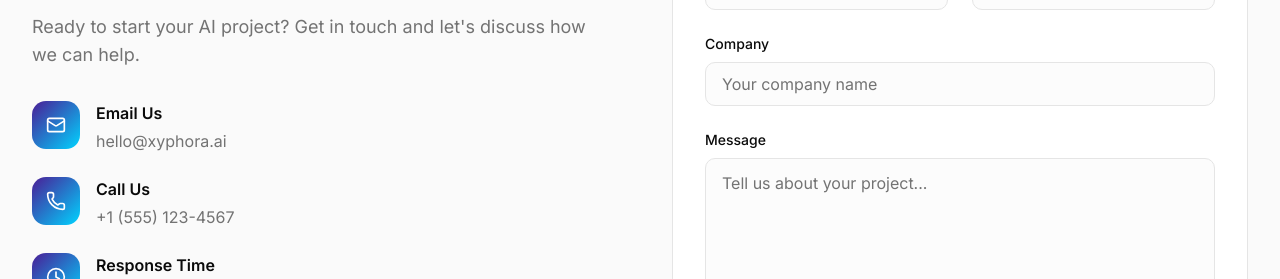
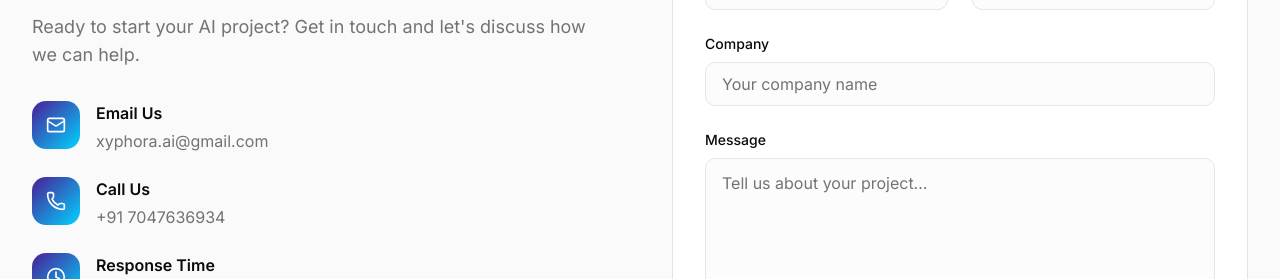
Before and after one commit to Tourabhjatav/Xyphora-AI, a Next.js app: page / in a window 1280 px wide. Shown: the part 9620-9899 px from the top of the page. Built offline with nearby package versions, Linux system fonts and the light colour scheme.

Commit message:
Refactor ContactSection component with updated details

```diff
--- a/src/components/contact-section.tsx
+++ b/src/components/contact-section.tsx
@@ -40,11 +40,11 @@ export function ContactSection() {
             <div className="space-y-6">
               <div className="flex items-start gap-4">
                 <div className="w-12 h-12 rounded-xl gradient-purple-cyan flex items-center justify-center flex-shrink-0"><Mail className="w-5 h-5 text-white" /></div>
-                <div><h3 className="font-semibold mb-1">Email Us</h3><p className="text-muted-foreground">hello@xyphora.ai</p></div>
+                <div><h3 className="font-semibold mb-1">Email Us</h3><p className="text-muted-foreground">xyphora.ai@gmail.com</p></div>
               </div>
               <div className="flex items-start gap-4">
                 <div className="w-12 h-12 rounded-xl gradient-purple-cyan flex items-center justify-center flex-shrink-0"><Phone className="w-5 h-5 text-white" /></div>
-                <div><h3 className="font-semibold mb-1">Call Us</h3><p className="text-muted-foreground">+1 (555) 123-4567</p></div>
+                <div><h3 className="font-semibold mb-1">Call Us</h3><p className="text-muted-foreground">+91 7047636934</p></div>
               </div>
               <div className="flex items-start gap-4">
                 <div className="w-12 h-12 rounded-xl gradient-purple-cyan flex items-center justify-center flex-shrink-0"><Clock className="w-5 h-5 text-white" /></div>
```
